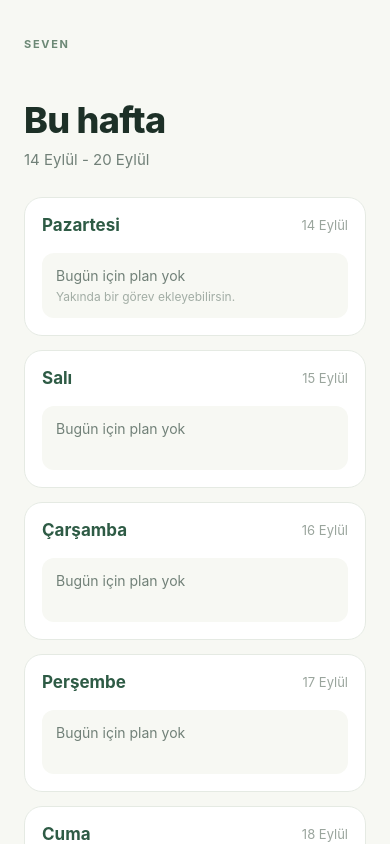
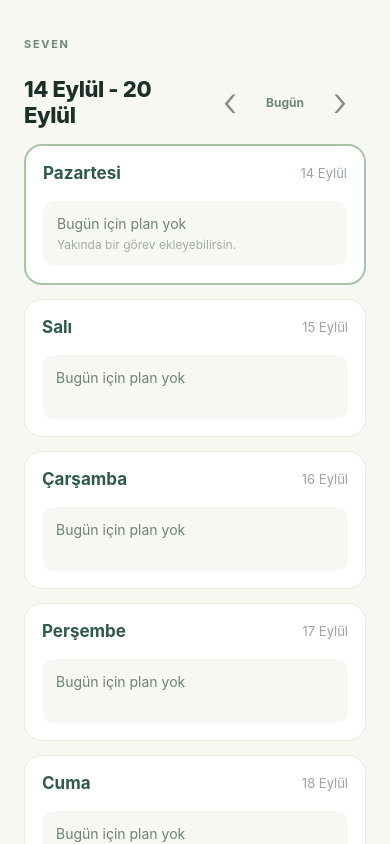
Before and after one commit to alkang53/haftalik-plan, a React Native app: screen / in a window 390 px wide. Built offline with nearby package versions, Linux system fonts and the light colour scheme.

Commit message:
feat: add week navigation

```diff
--- a/App.tsx
+++ b/App.tsx
@@ -1,11 +1,23 @@
 import { StatusBar } from 'expo-status-bar';
+import { useState } from 'react';
 import {
+  SafeAreaProvider,
   SafeAreaView,
+} from 'react-native-safe-area-context';
+import {
+  Pressable,
   ScrollView,
   StyleSheet,
   Text,
   View,
 } from 'react-native';
+
+import {
+  addWeeks,
+  getWeek,
+  getWeekDates,
+  toDateKey,
+} from './src/utils/week';
 
 const dayNames = [
   'Pazar',
@@ -32,27 +44,19 @@ const monthNames = [
   'Aralık',
 ];
 
-function getCurrentWeek() {
-  const today = new Date();
-  const mondayOffset = today.getDay() === 0 ? -6 : 1 - today.getDay();
-  const monday = new Date(today);
-  monday.setDate(today.getDate() + mondayOffset);
-
-  return Array.from({ length: 7 }, (_, index) => {
-    const date = new Date(monday);
-    date.setDate(monday.getDate() + index);
-    return date;
-  });
-}
-
 function formatDate(date: Date) {
   return `${date.getDate()} ${monthNames[date.getMonth()]}`;
 }
 
 function WeeklyPlanScreen() {
-  const week = getCurrentWeek();
+  const currentWeek = getWeek();
+  const [selectedMonday, setSelectedMonday] = useState(currentWeek.monday);
+  const week = getWeekDates(selectedMonday);
   const firstDay = week[0];
   const lastDay = week[6];
+  const todayKey = toDateKey(new Date());
+  const isEarliestWeek =
+    toDateKey(selectedMonday) === toDateKey(addWeeks(currentWeek.monday, -1));
 
   return (
     <SafeAreaView style={styles.safeArea}>
@@ -62,15 +66,48 @@ function WeeklyPlanScreen() {
         </View>
 
         <View style={styles.planHeader}>
-          <Text style={styles.planTitle}>Bu hafta</Text>
-          <Text style={styles.dateRange}>
+          <Text style={styles.planTitle}>
             {formatDate(firstDay)} - {formatDate(lastDay)}
           </Text>
+          <View style={styles.navigation}>
+            <Pressable
+              accessibilityLabel="Önceki haftaya git"
+              accessibilityRole="button"
+              disabled={isEarliestWeek}
+              onPress={() => setSelectedMonday(addWeeks(selectedMonday, -1))}
+              style={({ pressed }) => [
+                styles.arrowButton,
+                isEarliestWeek && styles.disabledButton,
+                pressed && !isEarliestWeek && styles.pressedButton,
+              ]}
+            >
+              <Text style={[styles.arrow, isEarliestWeek && styles.disabledText]}>‹</Text>
+            </Pressable>
+            <Pressable
+              accessibilityLabel="Bugüne dön"
+              accessibilityRole="button"
+              onPress={() => setSelectedMonday(currentWeek.monday)}
+              style={({ pressed }) => [styles.titleButton, pressed && styles.pressedButton]}
+            >
+              <Text style={styles.navigationLabel}>Bugün</Text>
+            </Pressable>
+            <Pressable
+              accessibilityLabel="Sonraki haftaya git"
+              accessibilityRole="button"
+              onPress={() => setSelectedMonday(addWeeks(selectedMonday, 1))}
+              style={({ pressed }) => [styles.arrowButton, pressed && styles.pressedButton]}
+            >
+              <Text style={styles.arrow}>›</Text>
+            </Pressable>
+          </View>
         </View>
 
         <View style={styles.weekList}>
           {week.map((date, index) => (
-            <View key={date.toISOString()} style={styles.dayCard}>
+            <View
+              key={toDateKey(date)}
+              style={[styles.dayCard, toDateKey(date) === todayKey && styles.todayCard]}
+            >
               <View style={styles.dayHeading}>
                 <Text style={styles.dayName}>{dayNames[date.getDay()]}</Text>
                 <Text style={styles.dayDate}>{formatDate(date)}</Text>
@@ -91,7 +128,11 @@ function WeeklyPlanScreen() {
 }
 
 export default function App() {
-  return <WeeklyPlanScreen />;
+  return (
+    <SafeAreaProvider>
+      <WeeklyPlanScreen />
+    </SafeAreaProvider>
+  );
 }
 
 const styles = StyleSheet.create({
@@ -115,19 +156,55 @@ const styles = StyleSheet.create({
     letterSpacing: 1.7,
   },
   planHeader: {
-    marginBottom: 28,
-    marginTop: 34,
+    alignItems: 'center',
+    flexDirection: 'row',
+    justifyContent: 'space-between',
+    marginBottom: 16,
+    marginTop: 12,
+  },
+  titleButton: {
+    alignItems: 'center',
+    borderRadius: 12,
+    paddingHorizontal: 10,
   },
   planTitle: {
     color: '#1D3027',
-    fontSize: 36,
+    fontSize: 22,
+    flexShrink: 1,
     fontWeight: '800',
-    letterSpacing: -0.7,
+    letterSpacing: -0.4,
   },
-  dateRange: {
-    color: '#718078',
-    fontSize: 15,
-    marginTop: 8,
+  navigation: {
+    alignItems: 'center',
+    flexDirection: 'row',
+    justifyContent: 'flex-end',
+  },
+  arrowButton: {
+    alignItems: 'center',
+    borderRadius: 12,
+    height: 52,
+    justifyContent: 'center',
+    width: 52,
+  },
+  arrow: {
+    color: '#858B87',
+    fontSize: 40,
+    fontWeight: '300',
+    lineHeight: 42,
+  },
+  navigationLabel: {
+    color: '#6C8875',
+    fontSize: 12,
+    fontWeight: '700',
+  },
+  pressedButton: {
+    backgroundColor: '#EAF2E9',
+  },
+  disabledButton: {
+    opacity: 0.45,
+  },
+  disabledText: {
+    color: '#9AA59D',
   },
   weekList: {
     gap: 14,
@@ -138,6 +215,10 @@ const styles = StyleSheet.create({
     borderRadius: 18,
     borderWidth: 1,
     padding: 17,
+  },
+  todayCard: {
+    borderColor: '#A9C3AB',
+    borderWidth: 2,
   },
   dayHeading: {
     alignItems: 'center',
--- a/package.json
+++ b/package.json
@@ -3,10 +3,12 @@
   "version": "1.0.0",
   "main": "index.ts",
   "dependencies": {
+    "@react-native-async-storage/async-storage": "2.2.0",
     "expo": "~57.0.22",
     "expo-status-bar": "~57.0.1",
     "react": "19.2.3",
-    "react-native": "0.86.3"
+    "react-native": "0.86.3",
+    "react-native-safe-area-context": "~5.7.0"
   },
   "devDependencies": {
     "@types/react": "~19.2.2",
--- /dev/null
+++ b/src/utils/week.ts
@@ -0,0 +1,45 @@
+export type WeekRange = {
+  monday: Date;
+  sunday: Date;
+};
+
+const atLocalNoon = (date: Date) => {
+  const result = new Date(date);
+  result.setHours(12, 0, 0, 0);
+  return result;
+};
+
+export const getMonday = (date: Date = new Date()): Date => {
+  const monday = atLocalNoon(date);
+  const day = monday.getDay();
+  const mondayOffset = day === 0 ? -6 : 1 - day;
+  monday.setDate(monday.getDate() + mondayOffset);
+  return monday;
+};
+
+export const getWeek = (date: Date = new Date()): WeekRange => {
+  const monday = getMonday(date);
+  const sunday = new Date(monday);
+  sunday.setDate(monday.getDate() + 6);
+  return { monday, sunday };
+};
+
+export const addWeeks = (date: Date, amount: number): Date => {
+  const result = new Date(date);
+  result.setDate(result.getDate() + amount * 7);
+  return result;
+};
+
+export const toDateKey = (date: Date): string => {
+  const year = date.getFullYear();
+  const month = String(date.getMonth() + 1).padStart(2, '0');
+  const day = String(date.getDate()).padStart(2, '0');
+  return `${year}-${month}-${day}`;
+};
+
+export const getWeekDates = (monday: Date): Date[] =>
+  Array.from({ length: 7 }, (_, index) => {
+    const date = new Date(monday);
+    date.setDate(monday.getDate() + index);
+    return date;
+  });
```
Also changed, not shown: src/storage/todoStorage.ts (added, +126 -0 lines), src/types/todo.ts (added, +34 -0 lines), 1 other file (tests, documents, lock files or other folders).
